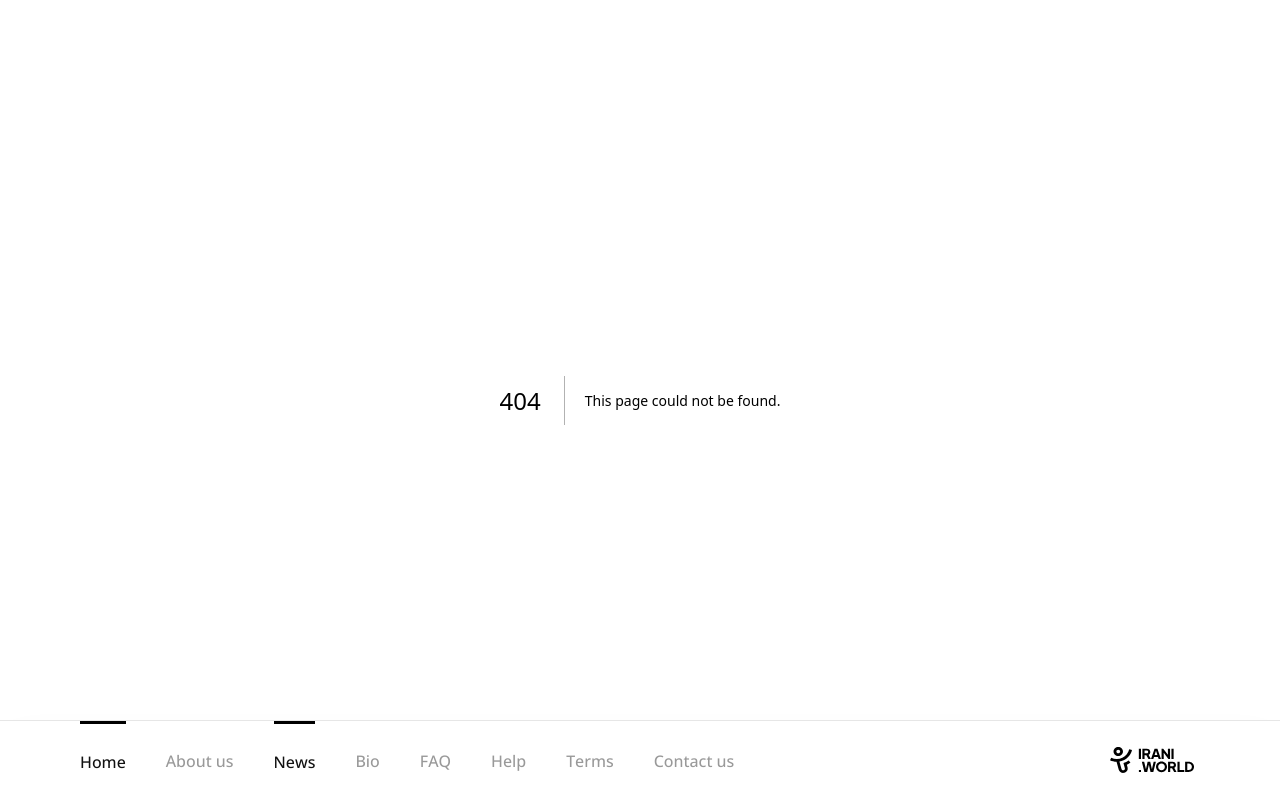
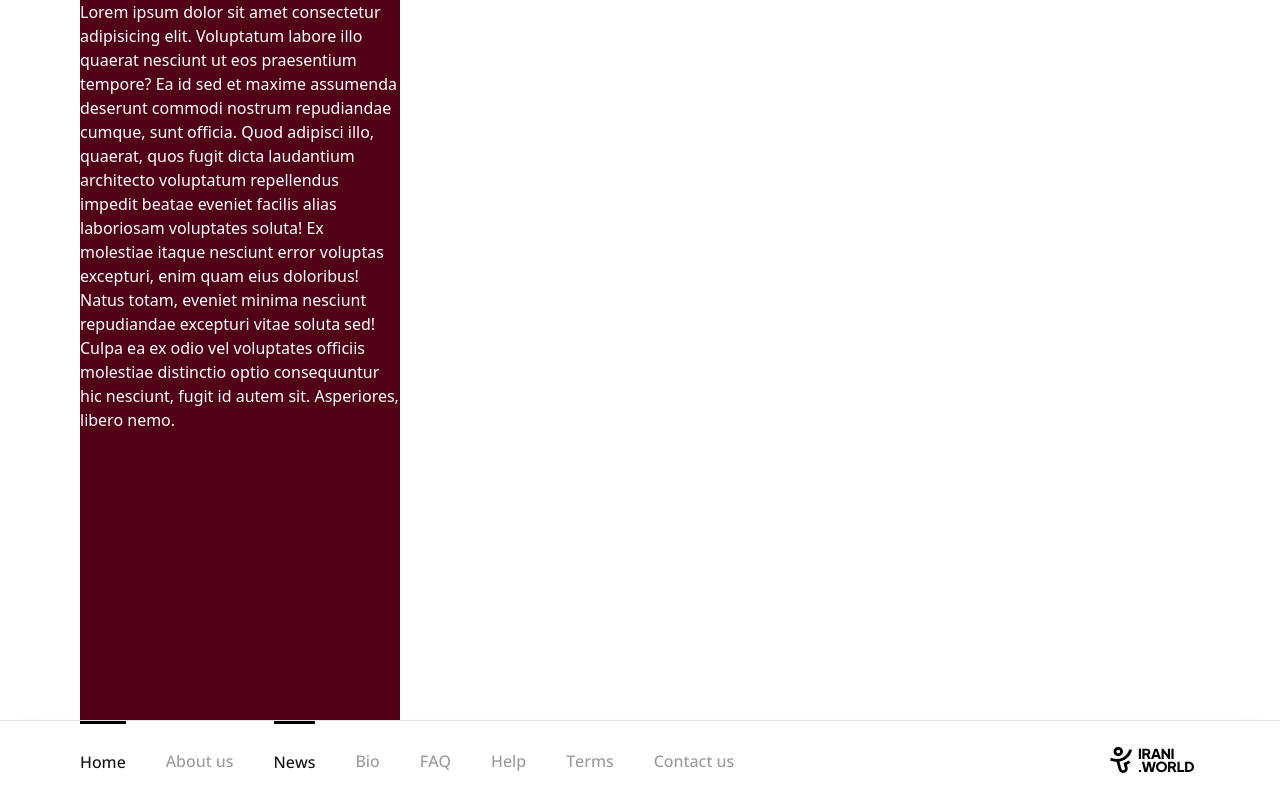
Before and after one commit to MiladDevarts/irani-world, a Next.js app: page /news in a window 1280 px wide. Before the commit this address had no page. Built offline with nearby package versions, Linux system fonts and the light colour scheme.

Commit message:
fix: re-name importing

```diff
--- a/app/about/page.tsx
+++ b/app/about/page.tsx
@@ -3,7 +3,7 @@ import React from "react";
 import Head from "next/head";
 import Link from "next/link";
 
-import OverlayMenu from "@/components/OverlayMenu";
+import OverlayMenu from "@/components/Overlay";
 import { Riv, WPS, WSA } from "@/components/Partners";
 
 const page = () => {
--- a/app/contact/page.tsx
+++ b/app/contact/page.tsx
@@ -3,12 +3,11 @@ import Head from "next/head";
 
 import ConatctOptions from "@/components/Contact/ConatctOptions";
 import ContactForm from "@/components/Contact/ContactForm";
-import OverlayMenu from "@/components/OverlayMenu";
+import OverlayMenu from "@/components/Overlay";
 
 const page = () => {
   return (
     <>
-
       <Head>
         <title>Irani World | Contact</title>
       </Head>
@@ -25,9 +24,7 @@ const page = () => {
           </div>
         </div>
       </main>
-
     </>
-
   );
 };
 
--- a/app/faq/page.tsx
+++ b/app/faq/page.tsx
@@ -1,8 +1,7 @@
-
 import React from "react";
 import Head from "next/head";
 
-import OverlayMenu from "@/components/OverlayMenu";
+import OverlayMenu from "@/components/Overlay";
 import { FAQItem } from "@/components/FAQ";
 
 const page = () => {
--- /dev/null
+++ b/app/news/page.tsx
@@ -0,0 +1,20 @@
+import React from "react";
+
+const page = () => {
+  return (
+    <main className="flex container">
+      <div className="flex order-2 w-3/4 min-h-screen">
+        <p className="text-black max-w-4xl">
+
+        </p>
+      </div>
+      <div className="flex order-1 fixed top-0 w-1/4 bg-red min-h-screen text-white">
+       Lorem ipsum dolor sit amet consectetur adipisicing elit. Voluptatum labore illo quaerat nesciunt ut eos praesentium tempore? Ea id sed et maxime assumenda deserunt commodi nostrum repudiandae cumque, sunt officia.
+       Quod adipisci illo, quaerat, quos fugit dicta laudantium architecto voluptatum repellendus impedit beatae eveniet facilis alias laboriosam voluptates soluta! Ex molestiae itaque nesciunt error voluptas excepturi, enim quam eius doloribus!
+       Natus totam, eveniet minima nesciunt repudiandae excepturi vitae soluta sed! Culpa ea ex odio vel voluptates officiis molestiae distinctio optio consequuntur hic nesciunt, fugit id autem sit. Asperiores, libero nemo.
+      </div>
+    </main>
+  );
+};
+
+export default page;
--- a/app/page.tsx
+++ b/app/page.tsx
@@ -9,7 +9,7 @@ import Titles from "@/components/Home/Titles";
 import HeroImage from "@/components/Home/HeroImage";
 import Platforms from "@/components/Home/Platforms";
 import Statistics from "@/components/Home/Statistics";
-import OverlayMenu from "@/components/OverlayMenu";
+import OverlayMenu from "@/components/Overlay";
 
 export default function Home() {
   useEffect(() => {
```
Also changed, not shown: app/terms/page.tsx (+28 -15 lines), components/Overlay/index.tsx (renamed from components/OverlayMenu/index.tsx).
